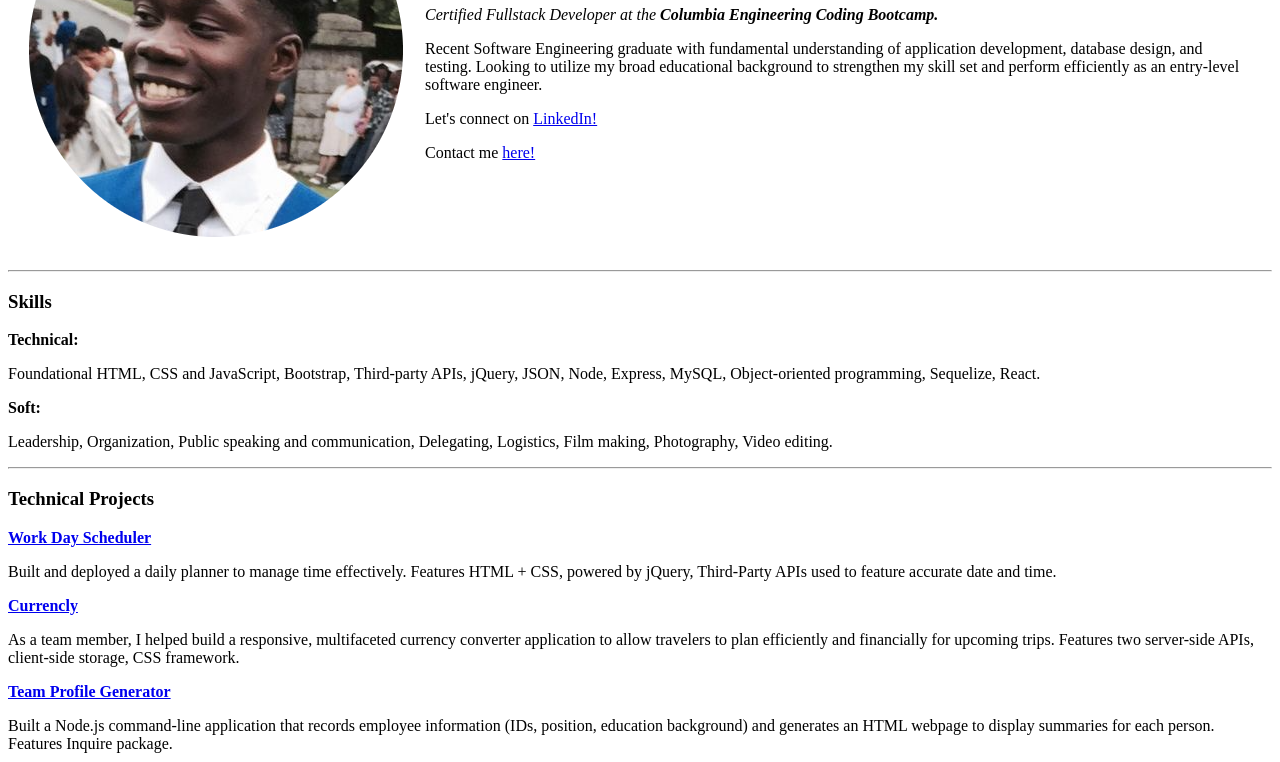
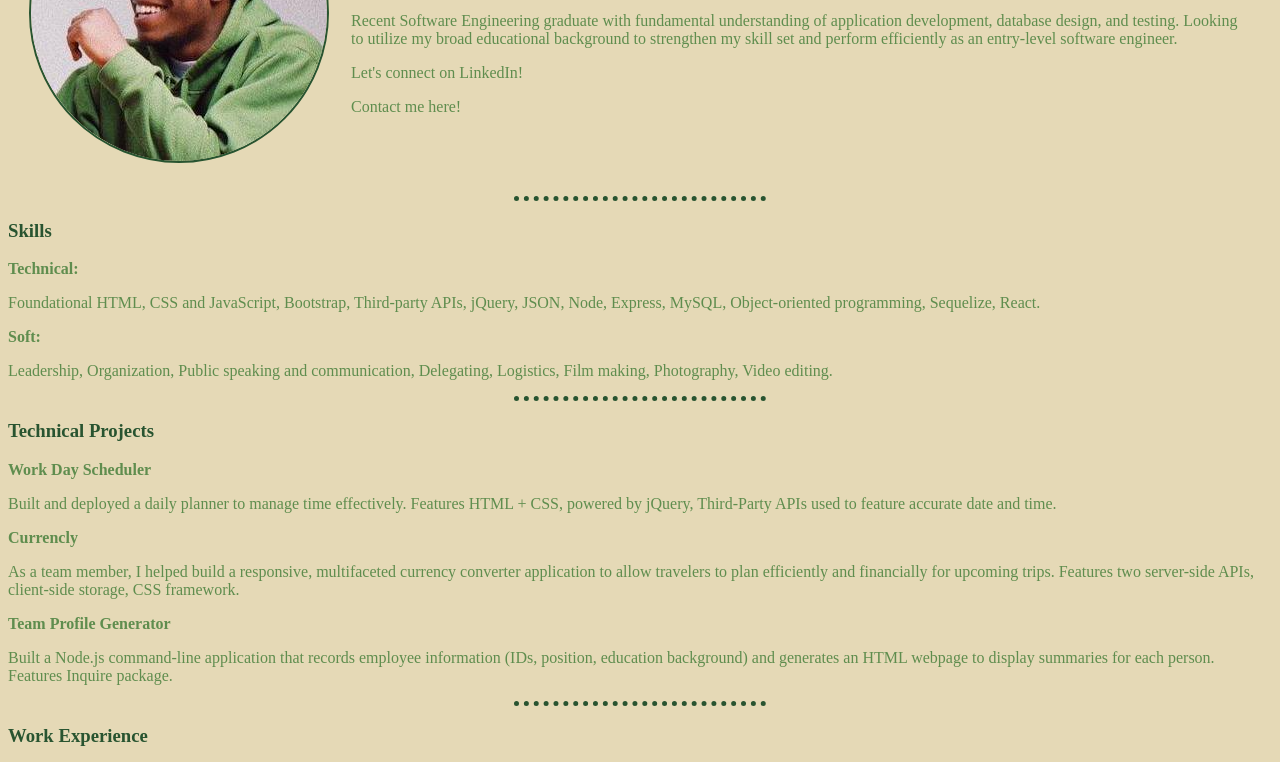
Before and after one commit to youseph-codes/personal-site, a plain HTML site: page index.html in a window 1280 px wide. Shown: the part 166-928 px from the top of the page. Drawn offline with Linux system fonts and the light colour scheme.

Commit message:
adjusted css, linked contact.html to css

```diff
--- a/index.html
+++ b/index.html
@@ -12,7 +12,7 @@
 
     <table cellspacing="20">
         <tr>
-            <td><img src="./images/highschoolgrad-modified.png" alt="youssoupha profile picture"></td>
+            <td><img src="./images/profile-modified.png" alt="youssoupha profile picture"></td>
             <td>
                 <h1>Youssoupha Gueye</h1>
                 <p><em>Certified Fullstack Developer at the <strong>Columbia Engineering Coding Bootcamp.</strong></em></p>
--- a/style.css
+++ b/style.css
@@ -1,45 +1,46 @@
-/* body {
-    background-color: #F9F7F7;
+body {
+    background-color: #E5D9B6;
 }
 
 hr {
-    border-style: solid;
-    border-color: #3F72AF;
-    border-width: 3px;
+    border-style: dotted none none;
+    border-color: #285430;
+    width: 20%;
+    border-width: 5px;
 }
 
 h1 {
-    color: #3F72AF;
+    color: #285430;
 }
 
 h3 {
-    color: #3F72AF;
+    color: #285430;
 }
 
 p {
-    color: #112D4E;
+    color: #5F8D4E;
 }
 
 ul li {
-    color: #112D4E;
+    color: #5F8D4E;
     list-style: none;
 
 }
 
 a {
     text-decoration: none;
-    color: #112D4E;
+    color: #5F8D4E;
 }
 
 a:hover {
-    color:#3F72AF;
+    color:#285430;
 }
 
 table tr td {
-    color: #112D4E;
+    color: #5F8D4E;
 }
 
 table tr td img {
     border-radius: 50%;
-    border: 4px solid #3F72AF;
-} */
+    border: 2px solid #285430;
+}
```
Also changed, not shown: contact.html (+1 -0 lines), images/profile-modified.png (added), images/profile.jpg (added).
